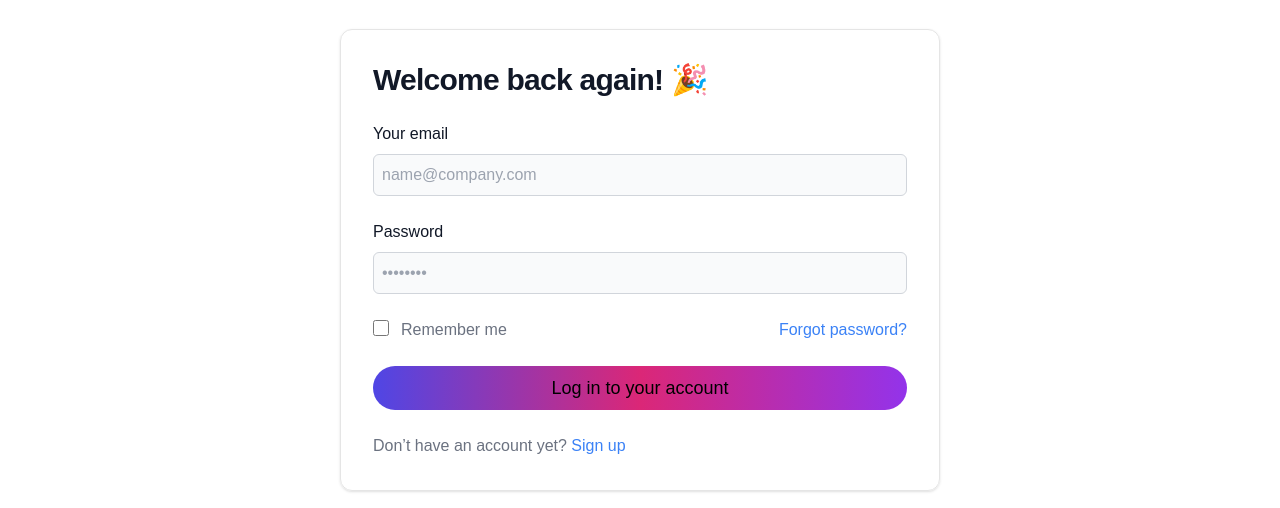
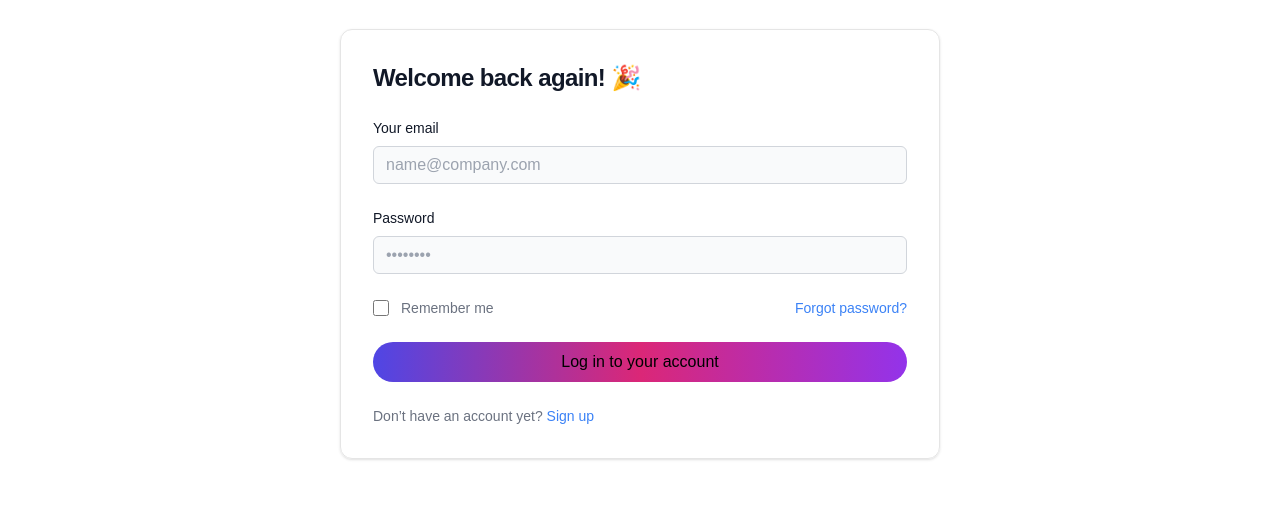
Before and after one commit to 302FoundDev/bee-frontend, a React (Vite) app: page /signin in a window 1280 px wide. Shown: the part 204-712 px from the top of the page. Built offline with nearby package versions, Linux system fonts and the light colour scheme; no server answers; a web font is replaced by a local one.

Commit message:
tes fixing

```diff
--- a/src/pages/Hero.tsx
+++ b/src/pages/Hero.tsx
@@ -31,7 +31,7 @@ export const Hero = () => {
             href="https://github.com/302FoundDev/bee-frontend"
             rel="noopener"
             target="_blank"
-            className="flex items-center justify-center gap-2 py-2 mx-auto text-base font-medium transition bg-blue-700 rounded-full hover:scale-105 max-w-48 hover:bg-blue-800"
+            className="flex items-center justify-center gap-2 py-2 mx-auto text-base font-medium transition bg-blue-700 rounded-lg hover:scale-105 max-w-48 hover:bg-blue-800"
           >
             <FaSquareGithub className="size-5" />
             Star on GitHub
--- a/src/pages/Signin.tsx
+++ b/src/pages/Signin.tsx
@@ -35,14 +35,14 @@ export const Signin = () => {
         </Link>
         <div className="w-full bg-transparent border rounded-xl shadow lg:w-[600px] md:w-[600px] border-neutral-200 dark:border-neutral-800">
           <div className="p-4 space-y-4 lg:p-8 md:space-y-6">
-            <h1 className="text-2xl font-bold leading-tight tracking-tight text-gray-900 lg:text-3xl dark:text-white">
+            <h1 className="text-2xl font-bold leading-tight tracking-tight text-gray-900 lg:text-2xl dark:text-white">
               Welcome back again! 🎉
             </h1>
             <form className="space-y-4 md:space-y-6" onSubmit={handleSubmit}>
               <div>
                 <label
                   htmlFor="email"
-                  className="block mb-2 text-base font-medium text-gray-900 dark:text-white"
+                  className="block mb-2 text-sm font-medium text-gray-900 dark:text-white"
                 >
                   Your email
                 </label>
@@ -50,7 +50,7 @@ export const Signin = () => {
                   type="email"
                   name="email"
                   id="email"
-                  className="block w-full p-2 text-gray-900 border border-gray-300 rounded-md bg-gray-50 focus:ring-primary-600 focus:border-primary-600 dark:bg-gray-700 dark:border-gray-600 dark:placeholder-gray-400 dark:text-white dark:focus:ring-blue-500 dark:focus:border-blue-500"
+                  className="block w-full px-3 py-1.5 text-gray-900 border border-gray-300 rounded-md bg-gray-50 focus:ring-primary-600 focus:border-primary-600 dark:bg-gray-700 dark:border-gray-600 dark:placeholder-gray-400 dark:text-white dark:focus:ring-blue-500 dark:focus:border-blue-500"
                   placeholder="name@company.com"
                   required
                 />
@@ -58,7 +58,7 @@ export const Signin = () => {
               <div>
                 <label
                   htmlFor="password"
-                  className="block mb-2 text-base font-medium text-gray-900 dark:text-white"
+                  className="block mb-2 text-sm font-medium text-gray-900 dark:text-white"
                 >
                   Password
                 </label>
@@ -67,7 +67,7 @@ export const Signin = () => {
                   name="password"
                   id="password"
                   placeholder="••••••••"
-                  className="block w-full p-2 text-gray-900 border border-gray-300 rounded-md bg-gray-50 focus:ring-primary-600 focus:border-primary-600 dark:bg-gray-700 dark:border-gray-600 dark:placeholder-gray-400 dark:text-white dark:focus:ring-blue-500 dark:focus:border-blue-500"
+                  className="block w-full px-3 py-1.5 text-gray-900 border border-gray-300 rounded-md bg-gray-50 focus:ring-primary-600 focus:border-primary-600 dark:bg-gray-700 dark:border-gray-600 dark:placeholder-gray-400 dark:text-white dark:focus:ring-blue-500 dark:focus:border-blue-500"
                   required
                 />
               </div>
@@ -81,7 +81,7 @@ export const Signin = () => {
                       className="w-4 border border-gray-300 rounded h-14 bg-gray-50 focus:ring-3 focus:ring-primary-300 dark:bg-gray-700 dark:border-gray-600 dark:focus:ring-primary-600 dark:ring-offset-gray-800"
                     />
                   </div>
-                  <div className="ml-3 text-base">
+                  <div className="ml-3 text-sm">
                     <label
                       htmlFor="remember"
                       className="text-gray-500 dark:text-gray-300"
@@ -92,17 +92,17 @@ export const Signin = () => {
                 </div>
                 <a
                   href="#"
-                  className="text-base font-medium text-blue-500 hover:underline"
+                  className="text-sm font-medium text-blue-500 hover:underline"
                 >
                   Forgot password?
                 </a>
               </div>
 
-              <Button variant="gradient" type="submit" className="w-full py-2 text-lg rounded-full">
+              <Button variant="gradient" type="submit" className="w-full py-2 text-base rounded-full">
                 Log in to your account
               </Button>
 
-              <p className="text-base font-light text-gray-500 dark:text-gray-400">
+              <p className="text-sm font-light text-gray-500 dark:text-gray-400">
                 Don’t have an account yet?{" "}
                 <Link
                   to="/signup"
--- a/src/pages/Signup.tsx
+++ b/src/pages/Signup.tsx
@@ -38,14 +38,14 @@ export const Signup = () => {
         </Link>
         <div className="w-full lg:w-[600px] md:w-[600px] bg-transparent border rounded-xl shadow border-neutral-200 dark:border-neutral-800">
           <div className="p-4 space-y-4 lg:p-8 md:space-y-6">
-            <h1 className="text-2xl font-bold leading-tight tracking-tight text-gray-900 lg:text-3xl dark:text-white">
+            <h1 className="text-2xl font-bold leading-tight tracking-tight text-gray-900 dark:text-white">
               Create an account
             </h1>
             <form className="space-y-4 md:space-y-6" onSubmit={handleSubmit}>
               <div>
                 <label
                   htmlFor="name"
-                  className="block mb-2 text-base font-medium text-gray-900 dark:text-white"
+                  className="block mb-2 text-sm font-medium text-gray-900 dark:text-white"
                 >
                   Full name
                 </label>
@@ -53,7 +53,7 @@ export const Signup = () => {
                   type="text"
                   name="full_name"
                   id="name"
-                  className="block w-full p-2 text-gray-900 border border-gray-300 rounded-md bg-gray-50 focus:ring-primary-600 focus:border-primary-600 dark:bg-gray-700 dark:border-gray-600 dark:placeholder-gray-400 dark:text-white dark:focus:ring-blue-500 dark:focus:border-blue-500"
+                  className="block w-full px-3 py-1.5 text-gray-900 border border-gray-300 rounded-md bg-gray-50 focus:ring-primary-600 focus:border-primary-600 dark:bg-gray-700 dark:border-gray-600 dark:placeholder-gray-400 dark:text-white dark:focus:ring-blue-500 dark:focus:border-blue-500"
                   placeholder="Full name"
                   required
                 />
@@ -61,7 +61,7 @@ export const Signup = () => {
               <div>
                 <label
                   htmlFor="email"
-                  className="block mb-2 text-base font-medium text-gray-900 dark:text-white"
+                  className="block mb-2 text-sm font-medium text-gray-900 dark:text-white"
                 >
                   Your email
                 </label>
@@ -69,7 +69,7 @@ export const Signup = () => {
                   type="email"
                   name="email"
                   id="email"
-                  className="block w-full p-2 text-gray-900 border border-gray-300 rounded-md bg-gray-50 focus:ring-primary-600 focus:border-primary-600 dark:bg-gray-700 dark:border-gray-600 dark:placeholder-gray-400 dark:text-white dark:focus:ring-blue-500 dark:focus:border-blue-500"
+                  className="block w-full px-3 py-1.5 text-gray-900 border border-gray-300 rounded-md bg-gray-50 focus:ring-primary-600 focus:border-primary-600 dark:bg-gray-700 dark:border-gray-600 dark:placeholder-gray-400 dark:text-white dark:focus:ring-blue-500 dark:focus:border-blue-500"
                   placeholder="name@company.com"
                   required
                 />
@@ -77,7 +77,7 @@ export const Signup = () => {
               <div>
                 <label
                   htmlFor="password"
-                  className="block mb-2 text-base font-medium text-gray-900 dark:text-white"
+                  className="block mb-2 text-sm font-medium text-gray-900 dark:text-white"
                 >
                   Password
                 </label>
@@ -86,14 +86,14 @@ export const Signup = () => {
                   name="password"
                   id="password"
                   placeholder="••••••••"
-                  className="block w-full p-2 text-gray-900 border border-gray-300 rounded-md bg-gray-50 focus:ring-primary-600 focus:border-primary-600 dark:bg-gray-700 dark:border-gray-600 dark:placeholder-gray-400 dark:text-white dark:focus:ring-blue-500 dark:focus:border-blue-500"
+                  className="block w-full px-3 py-1.5 text-gray-900 border border-gray-300 rounded-md bg-gray-50 focus:ring-primary-600 focus:border-primary-600 dark:bg-gray-700 dark:border-gray-600 dark:placeholder-gray-400 dark:text-white dark:focus:ring-blue-500 dark:focus:border-blue-500"
                   required
                 />
               </div>
               <div>
                 <label
                   htmlFor="confirmPassword"
-                  className="block mb-2 text-base font-medium text-gray-900 dark:text-white"
+                  className="block mb-2 text-sm font-medium text-gray-900 dark:text-white"
                 >
                   Confirm password
                 </label>
@@ -102,14 +102,22 @@ export const Signup = () => {
                   name="confirmPassword"
                   id="confirmPassword"
                   placeholder="••••••••"
-                  className="block w-full p-2 text-gray-900 border border-gray-300 rounded-md bg-gray-50 focus:ring-primary-600 focus:border-primary-600 dark:bg-gray-700 dark:border-gray-600 dark:placeholder-gray-400 dark:text-white dark:focus:ring-blue-500 dark:focus:border-blue-500"
+                  className="block w-full px-3 py-1.5 text-gray-900 border border-gray-300 rounded-md bg-gray-50 focus:ring-primary-600 focus:border-primary-600 dark:bg-gray-700 dark:border-gray-600 dark:placeholder-gray-400 dark:text-white dark:focus:ring-blue-500 dark:focus:border-blue-500"
                   required
+                />
+              </div>
+              <div>
+                <div>
+                  <input type="checkbox"
+                    id="terms"
+                    name="terms"
+                    className="w-4 border border-gray-300 rounded h-14 bg-gray-50 focus:ring-3 focus:ring-primary-300 dark:bg-gray-700 dark:border-gray-600 dark:focus:ring-primary-600 dark:ring-offset-gray-800"
                   />
                 </div>
                 <div>
                   <label
                     htmlFor="terms"
-                  className="block mb-2 text-base font-medium text-gray-900 dark:text-white"
+                    className="block mb-2 text-sm font-medium text-gray-900 dark:text-white"
                   >
                     I agree to the{" "}
                     <a
@@ -120,11 +128,12 @@ export const Signup = () => {
                     </a>
                   </label>
                 </div>
-              <Button variant="gradient" type="submit" className="w-full py-2 text-lg rounded-full">
+              </div>
+              <Button variant="gradient" type="submit" className="w-full py-2 text-base rounded-full">
                 Create your account
               </Button>
 
-              <p className="text-base font-light text-gray-500 dark:text-gray-400">
+              <p className="text-sm font-light text-gray-500 dark:text-gray-400">
                 Already have an account?{" "}
                 <Link
                   to="/signin"
```
Lines whose indentation alone changed are shown as unchanged.
